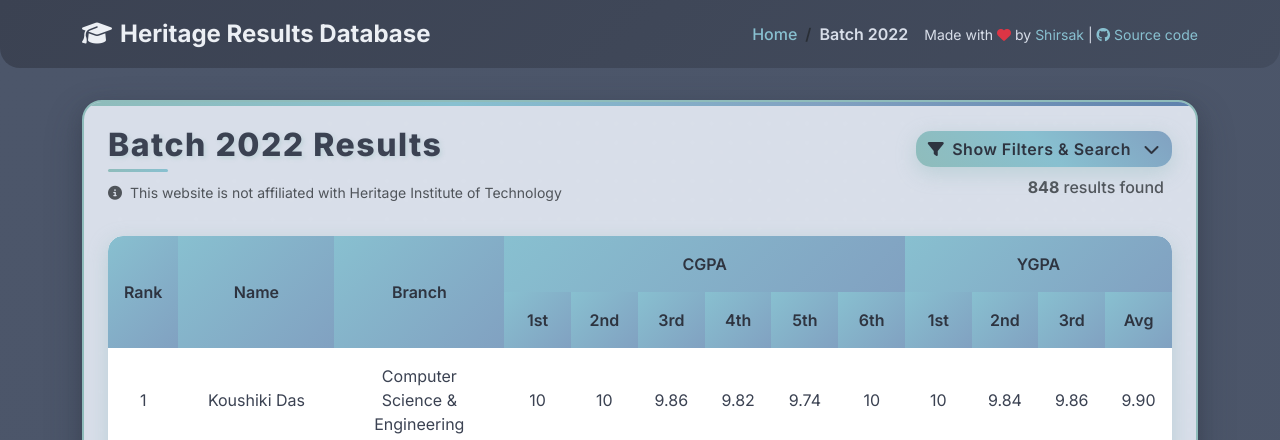
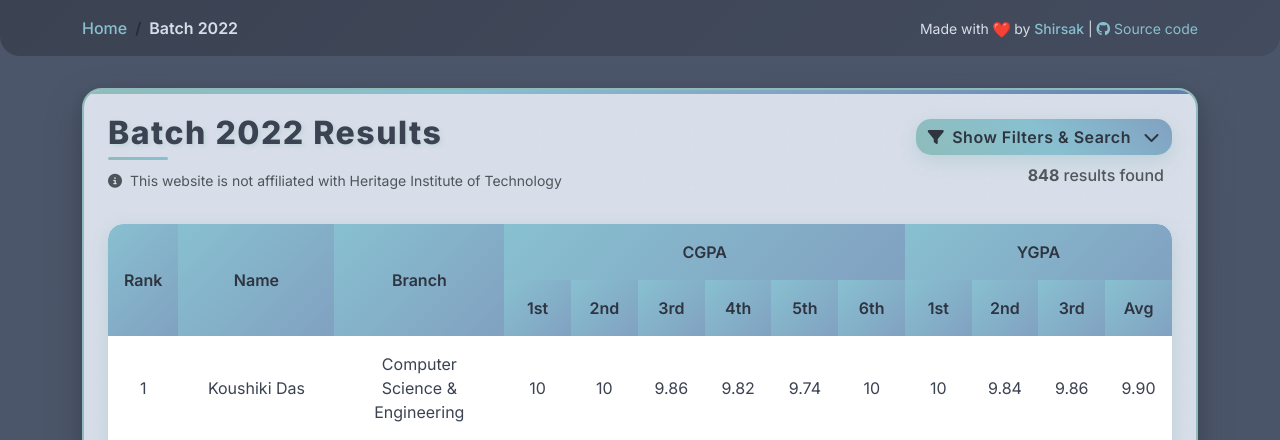
Before and after one commit to shirsakm/heritage-db, a Flask app: page /hdb/batch/2022 in a window 1280 px wide. Shown: the top 440 px of the page. Run offline with Flask 3, Linux system fonts and the light colour scheme.

Commit message:
Removed title from header + Added attribution

```diff
--- a/static/css/base.css
+++ b/static/css/base.css
@@ -9,6 +9,20 @@ body {
     font-family: var(--font-family-primary);
     margin: 0;
     padding: 0;
+}
+
+/* Beating Heart Animation */
+@keyframes heartbeat {
+    0% { transform: scale(1); }
+    25% { transform: scale(1.1); }
+    50% { transform: scale(1); }
+    75% { transform: scale(1.1); }
+    100% { transform: scale(1); }
+}
+
+.beating-heart {
+    animation: heartbeat 1.5s ease-in-out infinite;
+    display: inline-block;
 }
 
 /* Common Layout Classes */
--- a/templates/base.html
+++ b/templates/base.html
@@ -37,13 +37,8 @@
     <nav class="nav-header">
         <div class="container">
             <div class="d-flex justify-content-between align-items-center">
-                <a href="{{ url_for('index') }}" class="nav-title">
-                    <i class="fas fa-graduation-cap me-2"></i>Heritage Results Database
-                </a>
-
-                <div class="d-flex align-items-center">
                 {% if batch %}
-                    <nav aria-label="breadcrumb" class="me-3">
+                <nav aria-label="breadcrumb">
                     <ol class="breadcrumb breadcrumb-nord mb-0">
                         <li class="breadcrumb-item">
                             <a href="{{ url_for('index') }}">Home</a>
@@ -53,19 +48,22 @@
                         </li>
                     </ol>
                 </nav>
+                {% else %}
+                <a href="{{ url_for('index') }}" class="nav-title">
+                    Heritage Results Database
+                </a>
                 {% endif %}
 
                 <!-- Attribution -->
                 <div class="d-none d-lg-block">
                     <small style="color: var(--nord4);">
-                            Made with <i class="fas fa-heart text-danger"></i> by
-                            <a href="https://github.com/shirsakm" target="_blank" class="text-decoration-none" style="color: var(--nord8);">Shirsak</a>
+                        Made with <span class="beating-heart">❤️</span> by
+                        <a href="https://github.com/shirsakm" target="_blank" class="text-decoration-none" style="color: var(--nord8); font-weight: var(--font-weight-medium);">Shirsak</a>
                         |
                         <a href="https://github.com/shirsakm/result-finder-heritage" target="_blank" class="text-decoration-none" style="color: var(--nord8);">
                             <i class="fab fa-github me-1"></i>Source code
                         </a>
                     </small>
-                    </div>
                 </div>
             </div>
         </div>
```
Lines whose indentation alone changed are shown as unchanged.
